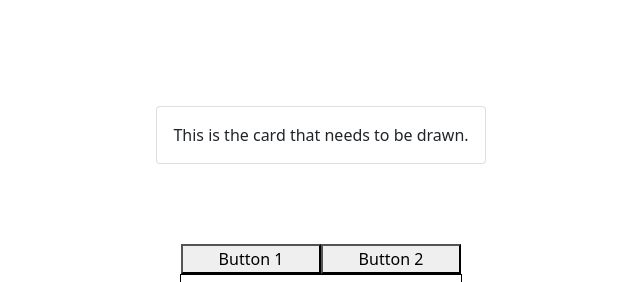
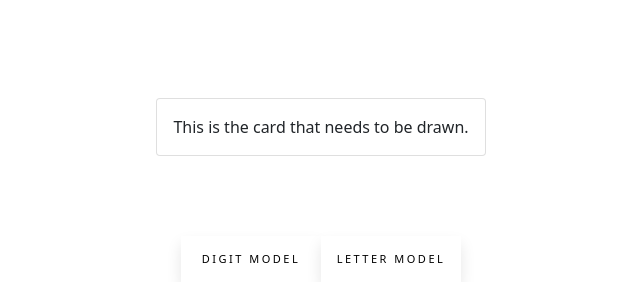
Before and after one commit to haldonmez/dilective-app, a Flask app: page / in a window 1280 px wide. Shown: the top 282 px of the page, without its empty margins (319-959 px from the left). Run offline with Flask 3, Linux system fonts and the light colour scheme.

Commit message:
Update buttons.
Model changing buttons design tested.

```diff
--- a/static/styles/styles.css
+++ b/static/styles/styles.css
@@ -25,3 +25,30 @@ html, body {
 .spinner-border{
     display: none;
 }
+
+.model-button{
+    padding: 1.3em 1.3em;
+    font-size: 11px;
+    text-transform: uppercase;
+    letter-spacing: 2.5px;
+    font-weight: 500;
+    color: #000;
+    background-color: #fff;
+    border: none;
+    border-radius: none;
+    box-shadow: 0px 8px 15px rgba(0, 0, 0, 0.1);
+    transition: all 0.3s ease 0s;
+    cursor: pointer;
+    outline: none;
+}
+
+.model-button:hover{
+    background-color: #23c483;
+    box-shadow: 0px 15px 20px rgba(46, 229, 157, 0.4);
+    color: #fff;
+    transform: translateY(-7px);
+}
+
+.model-button:active{
+    transform: translateY(-1px);
+}
--- a/templates/index.html
+++ b/templates/index.html
@@ -17,8 +17,8 @@
             </div>
             <div style="display: flex; flex-direction: column; align-items: center;">
                 <div style="display: flex; justify-content: center; width: 100%;">
-                    <button style="width: 140px;">Button 1</button>
-                    <button style="width: 140px;">Button 2</button>
+                    <button class="model-button" style="width: 140px;">Digit Model</button>
+                    <button class="model-button" style="width: 140px;">Letter Model</button>
                 </div>
                 <div style="display: flex; justify-content: flex-end; align-items: flex-start;">
                     <canvas id="canvas"></canvas>
```
Also changed, not shown: last_inverted_cropped.png.
